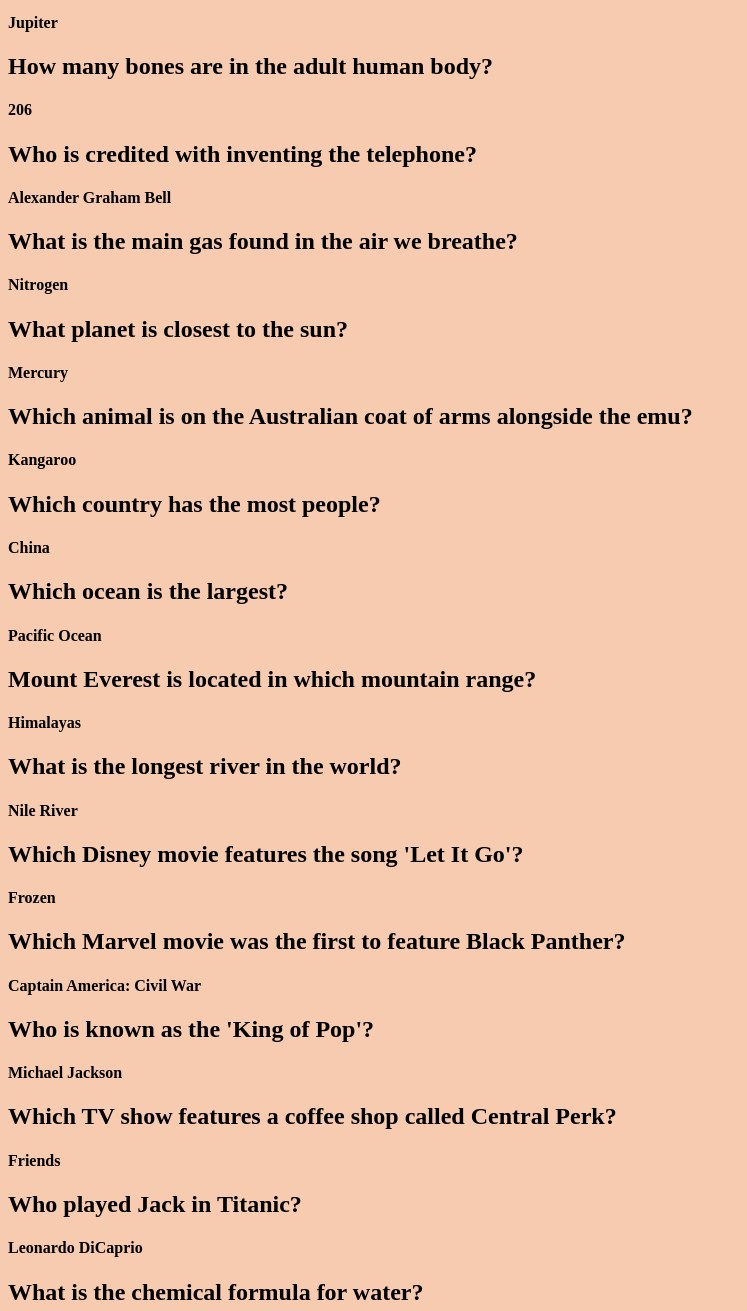
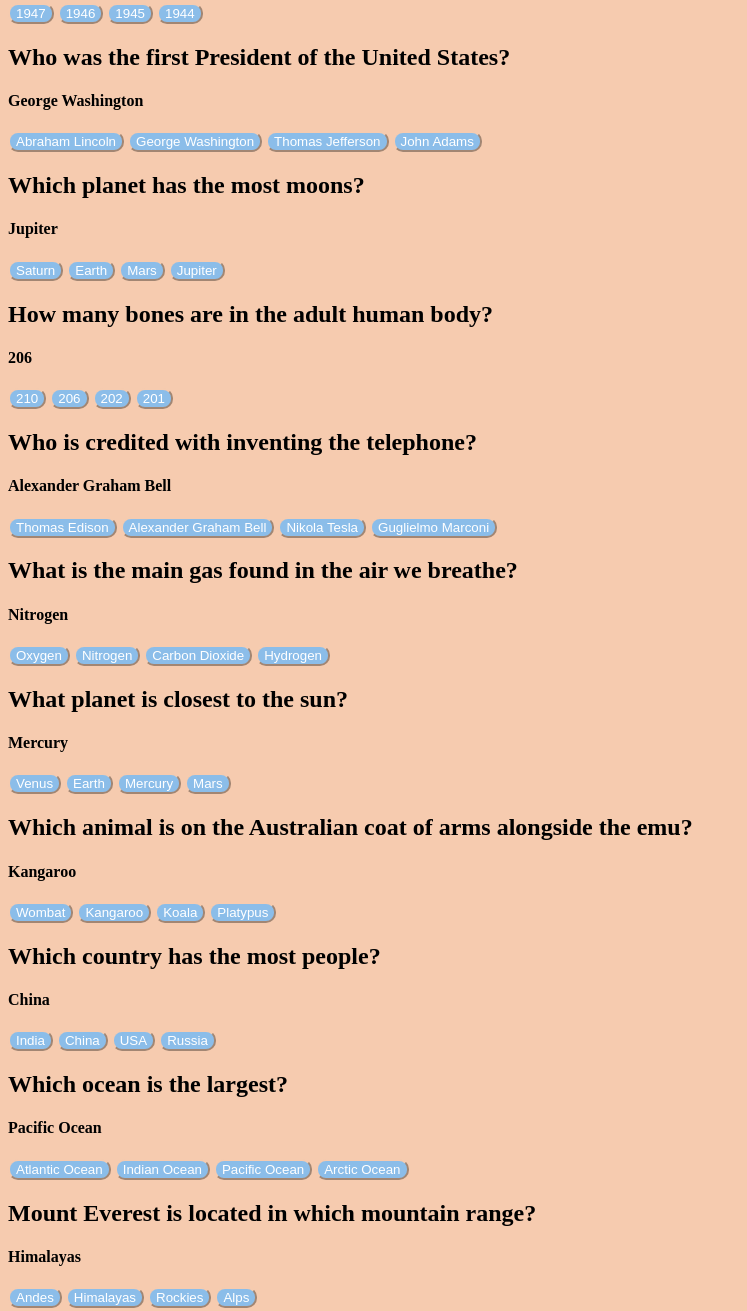
Before and after one commit to staten-island-tech/vite-project-owenc216, a website built with Vite: page vite-project/index.html in a window 1280 px wide. Shown: the part 830-2141 px from the top of the page, without its empty margins (0-747 px from the left). Built offline with nearby package versions, Linux system fonts and the light colour scheme; a web font is replaced by a local one.

Commit message:
mikael whakeb

```diff
--- a/vite-project/index.html
+++ b/vite-project/index.html
@@ -18,7 +18,7 @@
       <a class="tab" data-category="Entertainment">Entertainment</a>
     </div>
     <div class="main">
-      <button class="btn">light/dark mode</button>
+      <button class="modebtn">light/dark mode</button>
     </div>
     <section class="container"></section>
     <script type="module" src="src/main.js"></script>
--- a/vite-project/src/main.js
+++ b/vite-project/src/main.js
@@ -1,5 +1,5 @@
 import "./style.css";
-document.querySelector(".btn").addEventListener("click", function () {
+document.querySelector(".Modebtn").addEventListener("click", function () {
   if (document.body.classList.contains("cool")) {
     document.body.classList.add("warm");
     document.body.classList.remove("cool");
@@ -11,230 +11,289 @@
 const answerset = [
   {
     question: "What is the capital city of Australia?",
-    choices: ["Sydney", "Melbourne", "Canberra", "Perth"],
+    choiceA: "Canberra",
+    choiceB: "Sydney",
+    choiceC: "Melbourne",
+    choiceD: "Perth",
     correctAnswer: "Canberra",
     category: "General Knowledge",
   },
   {
     question: "Which planet is known as the Red Planet?",
-    choices: ["Venus", "Mars", "Jupiter", "Saturn"],
+    choiceA: "Jupiter",
+    choiceB: "Mars",
+    choiceC: "Venus",
+    choiceD: "Saturn",
     correctAnswer: "Mars",
     category: "Science",
   },
   {
     question: "Who painted the Mona Lisa?",
-    choices: ["Leonardo da Vinci", "Michelangelo", "Raphael", "Donatello"],
+    choiceA: "Michelangelo",
+    choiceB: "Leonardo da Vinci",
+    choiceC: "Raphael",
+    choiceD: "Donatello",
     correctAnswer: "Leonardo da Vinci",
     category: "Entertainment",
   },
   {
     question: "What is the largest mammal on Earth?",
-    choices: ["Elephant", "Blue whale", "Giraffe", "Hippopotamus"],
+    choiceA: "Blue whale",
+    choiceB: "Elephant",
+    choiceC: "Giraffe",
+    choiceD: "Hippopotamus",
     correctAnswer: "Blue whale",
     category: "Science",
   },
   {
     question: "Which element has the chemical symbol 'O'?",
-    choices: ["Oxygen", "Gold", "Osmium", "Oxide"],
+    choiceA: "Gold",
+    choiceB: "Osmium",
+    choiceC: "Oxygen",
+    choiceD: "Oxide",
     correctAnswer: "Oxygen",
     category: "Science",
   },
   {
     question: "What is the fastest land animal?",
-    choices: ["Cheetah", "Lion", "Gazelle", "Leopard"],
+    choiceA: "Lion",
+    choiceB: "Cheetah",
+    choiceC: "Gazelle",
+    choiceD: "Leopard",
     correctAnswer: "Cheetah",
     category: "Science",
   },
   {
     question: "Which country hosted the 2016 Summer Olympics?",
-    choices: ["China", "Brazil", "Russia", "Japan"],
+    choiceA: "China",
+    choiceB: "Russia",
+    choiceC: "Brazil",
+    choiceD: "Japan",
     correctAnswer: "Brazil",
     category: "General Knowledge",
   },
   {
     question: "How many continents are there on Earth?",
-    choices: ["5", "6", "7", "8"],
+    choiceA: "6",
+    choiceB: "7",
+    choiceC: "5",
+    choiceD: "8",
     correctAnswer: "7",
     category: "General Knowledge",
   },
   {
     question: "What is the hardest natural substance on Earth?",
-    choices: ["Gold", "Iron", "Diamond", "Quartz"],
+    choiceA: "Iron",
+    choiceB: "Diamond",
+    choiceC: "Gold",
+    choiceD: "Quartz",
     correctAnswer: "Diamond",
     category: "Science",
   },
   {
     question: "What is the chemical formula for water?",
-    choices: ["CO₂", "H₂O", "HO₂", "H₂O₂"],
+    choiceA: "H₂O",
+    choiceB: "CO₂",
+    choiceC: "HO₂",
+    choiceD: "H₂O₂",
     correctAnswer: "H₂O",
     category: "Science",
   },
   {
     question: "Who played Jack in Titanic?",
-    choices: ["Leonardo DiCaprio", "Brad Pitt", "Tom Cruise", "Johnny Depp"],
+    choiceA: "Brad Pitt",
+    choiceB: "Tom Cruise",
+    choiceC: "Leonardo DiCaprio",
+    choiceD: "Johnny Depp",
     correctAnswer: "Leonardo DiCaprio",
     category: "Entertainment",
   },
   {
     question: "Which TV show features a coffee shop called Central Perk?",
-    choices: ["Friends", "How I Met Your Mother", "Seinfeld", "The Office"],
+    choiceA: "How I Met Your Mother",
+    choiceB: "Friends",
+    choiceC: "Seinfeld",
+    choiceD: "The Office",
     correctAnswer: "Friends",
     category: "Entertainment",
   },
   {
     question: "Who is known as the 'King of Pop'?",
-    choices: [
-      "Michael Jackson",
-      "Elvis Presley",
-      "Prince",
-      "Justin Timberlake",
-    ],
+    choiceA: "Elvis Presley",
+    choiceB: "Michael Jackson",
+    choiceC: "Prince",
+    choiceD: "Justin Timberlake",
     correctAnswer: "Michael Jackson",
     category: "Entertainment",
   },
   {
     question: "Which Marvel movie was the first to feature Black Panther?",
-    choices: [
-      "Black Panther",
-      "Captain America: Civil War",
-      "Avengers: Infinity War",
-      "Iron Man 3",
-    ],
+    choiceA: "Avengers: Infinity War",
+    choiceB: "Captain America: Civil War",
+    choiceC: "Black Panther",
+    choiceD: "Iron Man 3",
     correctAnswer: "Captain America: Civil War",
     category: "Entertainment",
   },
   {
     question: "Which Disney movie features the song 'Let It Go'?",
-    choices: ["Tangled", "Moana", "Frozen", "Encanto"],
+    choiceA: "Frozen",
+    choiceB: "Tangled",
+    choiceC: "Moana",
+    choiceD: "Encanto",
     correctAnswer: "Frozen",
     category: "Entertainment",
   },
   {
     question: "What is the longest river in the world?",
-    choices: [
-      "Amazon River",
-      "Nile River",
-      "Yangtze River",
-      "Mississippi River",
-    ],
+    choiceA: "Yangtze River",
+    choiceB: "Amazon River",
+    choiceC: "Nile River",
+    choiceD: "Mississippi River",
     correctAnswer: "Nile River",
     category: "General Knowledge",
   },
   {
     question: "Mount Everest is located in which mountain range?",
-    choices: ["Himalayas", "Andes", "Rockies", "Alps"],
+    choiceA: "Andes",
+    choiceB: "Himalayas",
+    choiceC: "Rockies",
+    choiceD: "Alps",
     correctAnswer: "Himalayas",
     category: "General Knowledge",
   },
   {
     question: "Which ocean is the largest?",
-    choices: [
-      "Atlantic Ocean",
-      "Pacific Ocean",
-      "Indian Ocean",
-      "Arctic Ocean",
-    ],
+    choiceA: "Atlantic Ocean",
+    choiceB: "Indian Ocean",
+    choiceC: "Pacific Ocean",
+    choiceD: "Arctic Ocean",
     correctAnswer: "Pacific Ocean",
     category: "General Knowledge",
   },
   {
     question: "Which country has the most people?",
-    choices: ["USA", "China", "India", "Russia"],
+    choiceA: "India",
+    choiceB: "China",
+    choiceC: "USA",
+    choiceD: "Russia",
     correctAnswer: "China",
     category: "General Knowledge",
   },
   {
     question:
       "Which animal is on the Australian coat of arms alongside the emu?",
-    choices: ["Koala", "Kangaroo", "Wombat", "Platypus"],
+    choiceA: "Wombat",
+    choiceB: "Kangaroo",
+    choiceC: "Koala",
+    choiceD: "Platypus",
     correctAnswer: "Kangaroo",
     category: "General Knowledge",
   },
   {
     question: "What planet is closest to the sun?",
-    choices: ["Mercury", "Venus", "Earth", "Mars"],
+    choiceA: "Venus",
+    choiceB: "Earth",
+    choiceC: "Mercury",
+    choiceD: "Mars",
     correctAnswer: "Mercury",
     category: "Science",
   },
   {
     question: "What is the main gas found in the air we breathe?",
-    choices: ["Nitrogen", "Oxygen", "Carbon Dioxide", "Hydrogen"],
+    choiceA: "Oxygen",
+    choiceB: "Nitrogen",
+    choiceC: "Carbon Dioxide",
+    choiceD: "Hydrogen",
     correctAnswer: "Nitrogen",
     category: "Science",
   },
   {
     question: "Who is credited with inventing the telephone?",
-    choices: [
-      "Alexander Graham Bell",
-      "Thomas Edison",
-      "Nikola Tesla",
-      "Guglielmo Marconi",
-    ],
+    choiceA: "Thomas Edison",
+    choiceB: "Alexander Graham Bell",
+    choiceC: "Nikola Tesla",
+    choiceD: "Guglielmo Marconi",
     correctAnswer: "Alexander Graham Bell",
     category: "General Knowledge",
   },
   {
     question: "How many bones are in the adult human body?",
-    choices: ["202", "206", "210", "201"],
+    choiceA: "210",
+    choiceB: "206",
+    choiceC: "202",
+    choiceD: "201",
     correctAnswer: "206",
     category: "Science",
   },
   {
     question: "Which planet has the most moons?",
-    choices: ["Earth", "Mars", "Jupiter", "Saturn"],
+    choiceA: "Saturn",
+    choiceB: "Earth",
+    choiceC: "Mars",
+    choiceD: "Jupiter",
     correctAnswer: "Jupiter",
     category: "Science",
   },
   {
     question: "Who was the first President of the United States?",
-    choices: [
-      "George Washington",
-      "Abraham Lincoln",
-      "Thomas Jefferson",
-      "John Adams",
-    ],
+    choiceA: "Abraham Lincoln",
+    choiceB: "George Washington",
+    choiceC: "Thomas Jefferson",
+    choiceD: "John Adams",
     correctAnswer: "George Washington",
     category: "General Knowledge",
   },
   {
     question: "In which year did World War II end?",
-    choices: ["1944", "1945", "1946", "1947"],
+    choiceA: "1947",
+    choiceB: "1946",
+    choiceC: "1945",
+    choiceD: "1944",
     correctAnswer: "1945",
     category: "General Knowledge",
   },
   {
     question: "Who wrote 'Romeo and Juliet'?",
-    choices: [
-      "William Shakespeare",
-      "Charles Dickens",
-      "Mark Twain",
-      "Jane Austen",
-    ],
+    choiceA: "Charles Dickens",
+    choiceB: "William Shakespeare",
+    choiceC: "Mark Twain",
+    choiceD: "Jane Austen",
     correctAnswer: "William Shakespeare",
     category: "Entertainment",
   },
   {
     question: "What ancient civilization built the pyramids?",
-    choices: ["Romans", "Egyptians", "Greeks", "Mayans"],
+    choiceA: "Greeks",
+    choiceB: "Romans",
+    choiceC: "Egyptians",
+    choiceD: "Mayans",
     correctAnswer: "Egyptians",
     category: "General Knowledge",
   },
   {
     question:
       "The Great Wall of China was built primarily to protect against whom?",
-    choices: ["Persians", "Mongols", "Japanese", "Russians"],
+    choiceA: "Persians",
+    choiceB: "Russians",
+    choiceC: "Mongols",
+    choiceD: "Japanese",
     correctAnswer: "Mongols",
     category: "General Knowledge",
   },
 ];
+
 function inject(answerset) {
   const container = document.querySelector(".container");
   container.insertAdjacentHTML(
     "afterbegin",
     `<div class="card">
         <h2 class="card-question">${answerset.question}</h2>
-        <h3 class="card-choices" src="${answerset.choices}"/>
         <h4 class="card-correctAnswer">${answerset.correctAnswer}</h4>
+        <button class="btnA">${answerset.choiceA}</button>
+        <button class="btnB">${answerset.choiceB}</button>
+        <button class="btnC">${answerset.choiceC}</button>
+        <button class="btnD">${answerset.choiceD}</button>
       </div>`
   );
 }
@@ -258,5 +317,15 @@
     });
   });
 }
-filterCard(); /* cd vite-project
+filterCard();
+document.querySelector(".btnA").addEventListener("click", function () {
+  if (document.ody.classList.contains("cool")) {
+    document.body.classList.add("warm");
+    document.body.classList.remove("cool");
+  } else {
+    document.body.classList.add("cool");
+    document.body.classList.remove("warm");
+  }
+});
+/* cd vite-project
 npm run dev */
--- a/vite-project/src/style.css
+++ b/vite-project/src/style.css
@@ -3,6 +3,8 @@
   --light-dark: #f6cbaf;
   --dark-light: #cbc7b7;
   --dark-dark: #6a4ca8;
+  --correct-color: green
+  --incorrect-color: red
 
   /* Intentions */
   --primary: var(--light-light);
@@ -33,7 +35,7 @@
   background-color: var(--secondary);
   height: 200vh;
 }
-.btn {
+.modebtn {
   background-color: var(--primary);
   color: white;
   border-radius: 10px;
@@ -44,7 +46,32 @@
   font-size: 40px;
   text-align: center;
   margin: 5rem;
-  border: 2px solid;
+  border: 3px solid;
   border-radius: 10px;
-  border-color: #293e66;
+  background-color: var(--secondary);
+  border-color: var(--primary);
 }
+.btnA {
+  background-color: var(--primary);
+  color: white;
+  border-radius: 10px;
+  border-color: var(--secondary)
+}
+.btnB {
+  background-color: var(--primary);
+  color: white;
+  border-radius: 10px;
+  border-color: var(--secondary)
+}
+.btnC {
+  background-color: var(--primary);
+  color: white;
+  border-radius: 10px;
+  border-color: var(--secondary)
+}
+.btnD {
+  background-color: var(--primary);
+  color: white;
+  border-radius: 10px;
+  border-color: var(--secondary)
+}
```
